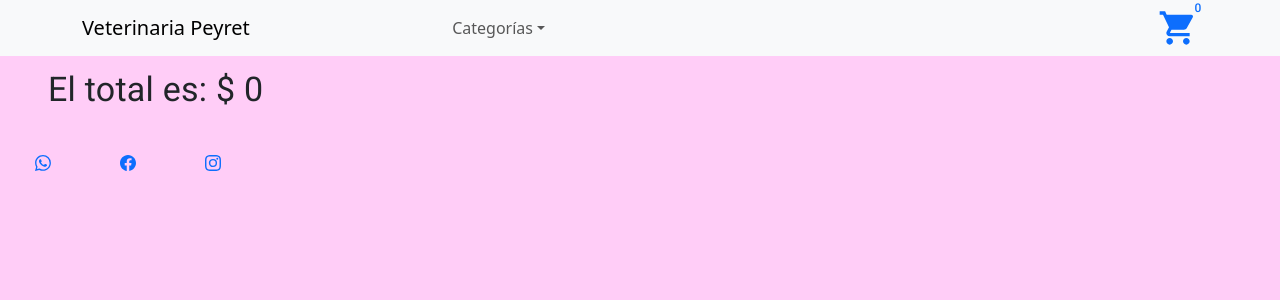
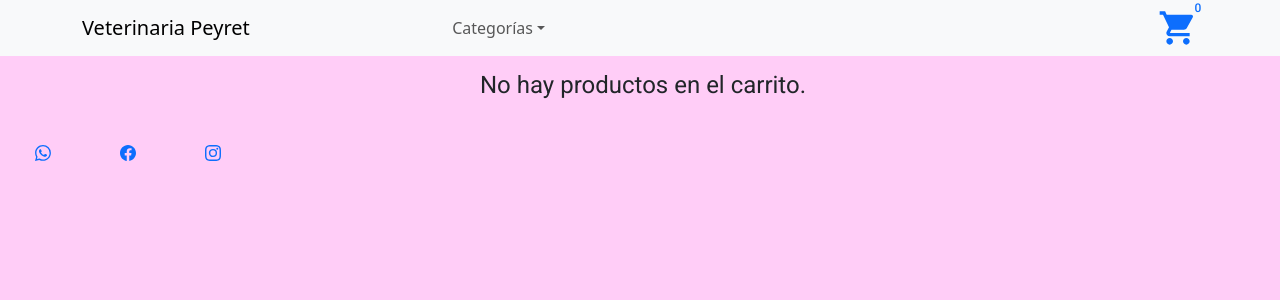
Before and after one commit to ezequielarraygadareact/PFArraygada, a React (Vite) app: page /cart in a window 1280 px wide. Shown: the top 300 px of the page. Built offline with nearby package versions, Linux system fonts and the light colour scheme.

Commit message:
fix carrito

```diff
--- a/src/components/pages/cart/CartContainer.jsx
+++ b/src/components/pages/cart/CartContainer.jsx
@@ -71,10 +71,17 @@ const CartContainer = () => {
           Vaciar carrito de compras
         </Button>
       )}
+    {cart.length > 0 ? (
+        <Typography variant="h4" component="h4" ml={6} style={{marginBottom:"1%", marginTop:"1%"}}>
+        El total es: $ {total}
+       </Typography>
+      ): (
+        <Typography variant="h5" component="h4" ml={60} mt={60} style={{marginBottom:"1%", marginTop:"1%"}}>
+        No hay productos en el carrito.
+       </Typography>
+      )}
 
-      <Typography variant="h4" component="h4" ml={6} style={{marginBottom:"1%", marginTop:"1%"}}>
-      El total es: $ {total}
-     </Typography>
+
 
       {cart.length > 0 && (
         <Link to="/checkout">
```
